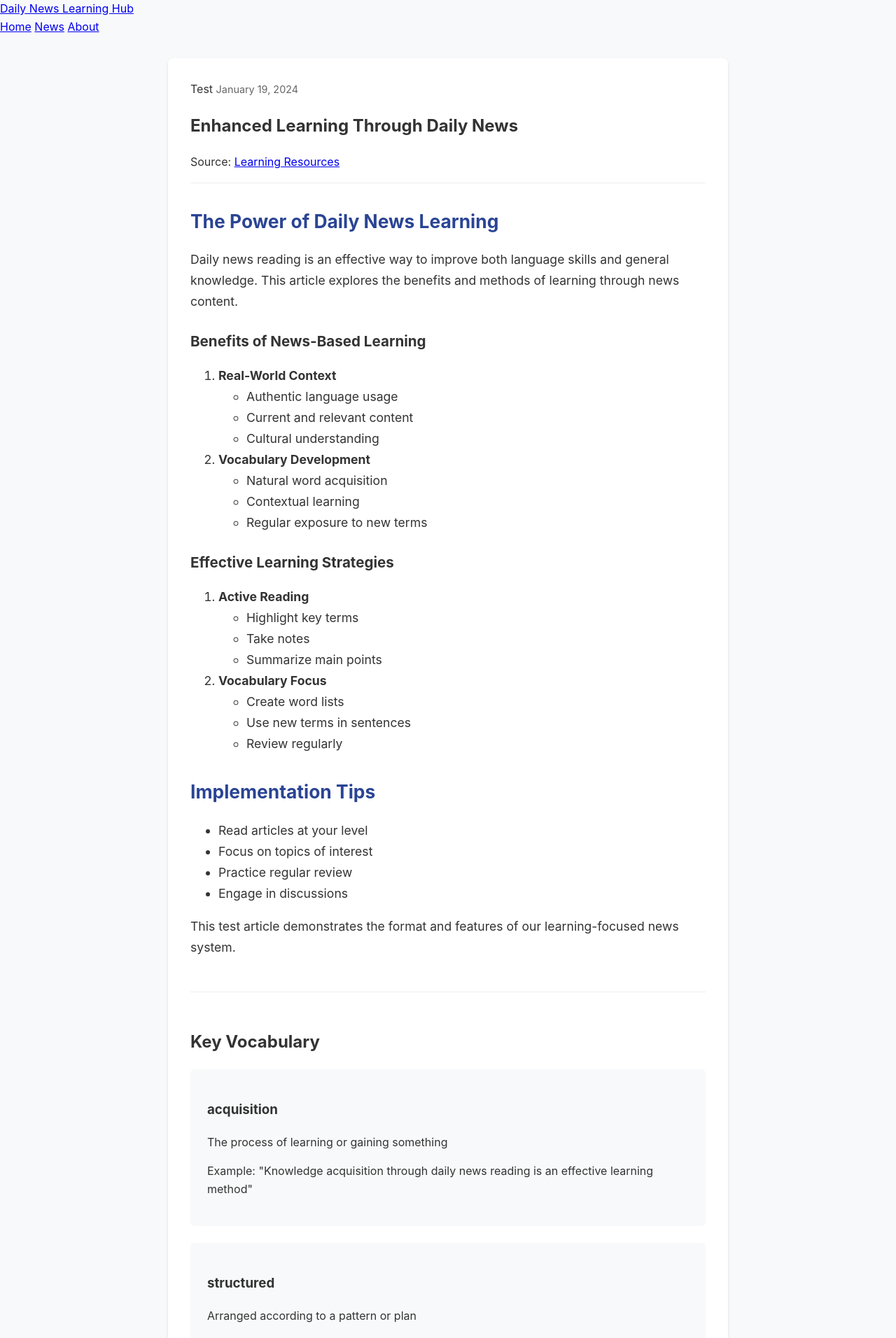
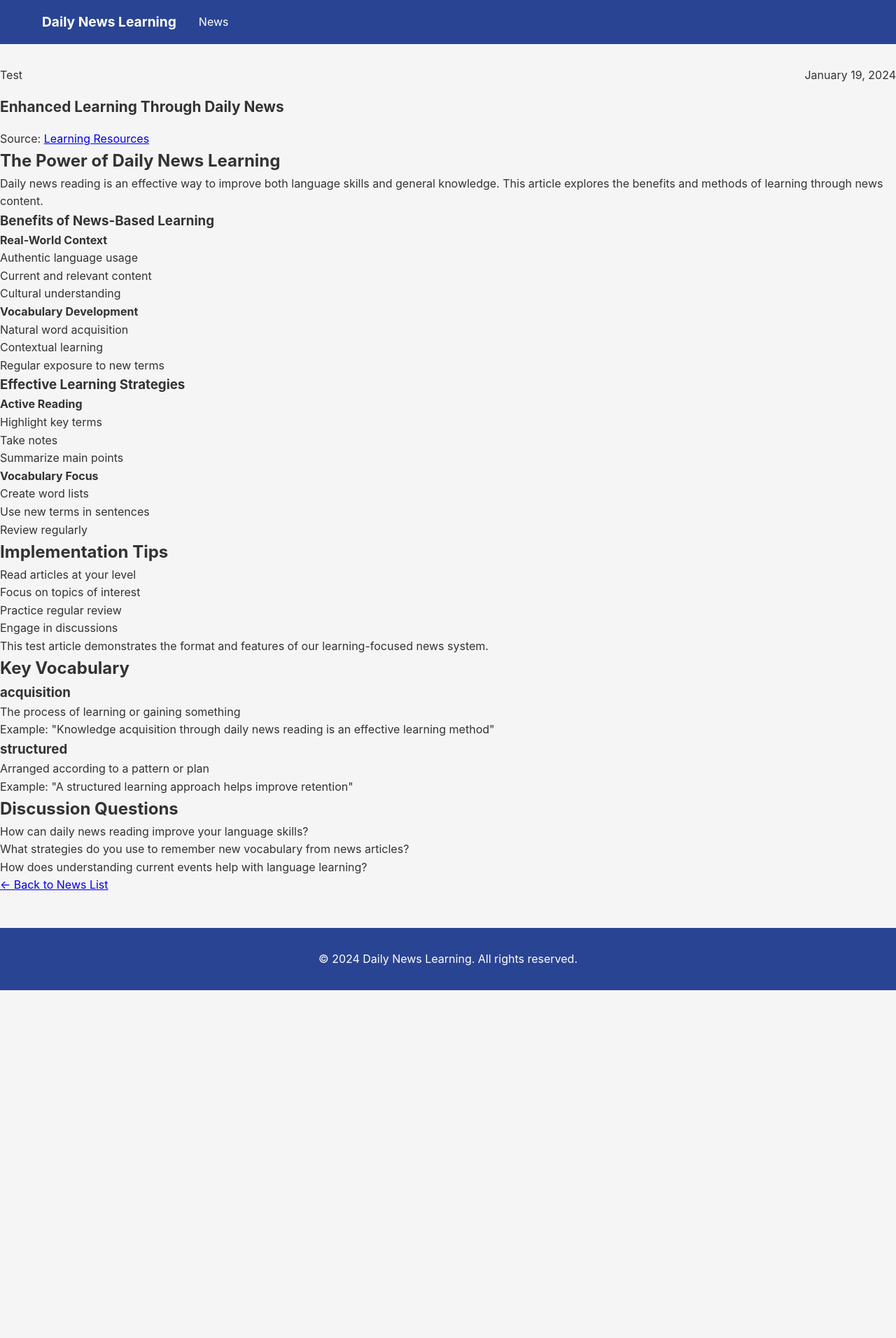
Before and after one commit to SKYEMINMIN/daily-news-learning, a Jekyll site: the page built from _posts/2024-01-19-single-test-article.md, in a window 1280 px wide. Shown: the top 1912 px of the page at 70% size. Built offline with Jekyll 4.4.1, drawn with Linux system fonts in a browser that asks for light colours; after the commit the page ends 1415 px from its top, so only the background shows below that; some of the changed text lies outside the part shown.

Commit message:
Complete restructure of news page and navigation

```diff
--- a/_config.yml
+++ b/_config.yml
@@ -1,13 +1,26 @@
 title: Daily News Learning
+description: Daily news for language learning
 baseurl: "/daily-news-learning"
 url: "https://skyeminmin.github.io"
-markdown: kramdown
 
 # Build settings
-plugins:
-  - jekyll-feed
+markdown: kramdown
+permalink: /:year/:month/:day/:title/
 
-# Exclude files from processing
+# Collections
+collections:
+  posts:
+    output: true
+
+# Defaults
+defaults:
+  - scope:
+      path: ""
+      type: "posts"
+    values:
+      layout: "post"
+
+# Exclude from processing
 exclude:
   - Gemfile
   - Gemfile.lock
--- a/_layouts/default.html
+++ b/_layouts/default.html
@@ -3,30 +3,24 @@
 <head>
     <meta charset="UTF-8">
     <meta name="viewport" content="width=device-width, initial-scale=1.0">
-    <title>{% if page.title %}{{ page.title }} - {% endif %}{{ site.title }}</title>
+    <title>{% if page.title %}{{ page.title }} | {% endif %}{{ site.title }}</title>
     <link rel="stylesheet" href="{{ site.baseurl }}/assets/css/style.css">
 </head>
 <body>
-    <header>
-        <nav class="main-nav">
-            <div class="site-title">
-                <a href="{{ site.baseurl }}/">Daily News Learning Hub</a>
-            </div>
-            <div class="nav-links">
-                <a href="{{ site.baseurl }}/">Home</a>
-                <a href="{{ site.baseurl }}/news">News</a>
-                <a href="{{ site.baseurl }}/about">About</a>
-            </div>
-        </nav>
-    </header>
+    <nav class="site-nav">
+        <div class="nav-container">
+            <a href="{{ site.baseurl }}/" class="site-title">{{ site.title }}</a>
+            <a href="{{ site.baseurl }}/news/" class="nav-link">News</a>
+        </div>
+    </nav>
 
-    <main>
+    <main class="site-content">
         {{ content }}
     </main>
 
-    <footer>
-        <div class="container">
-            <p>&copy; {{ site.time | date: '%Y' }} Daily News Learning Hub. All rights reserved.</p>
+    <footer class="site-footer">
+        <div class="footer-container">
+            <p>&copy; {{ site.time | date: '%Y' }} {{ site.title }}. All rights reserved.</p>
         </div>
     </footer>
 </body>
--- a/assets/css/style.css
+++ b/assets/css/style.css
@@ -1,264 +1,163 @@
-/* Base styles */
-:root {
-    --primary-color: #2a4494;
-    --secondary-color: #f8f9fa;
-    --text-color: #333;
-    --light-text: #666;
-    --border-color: #eee;
-    --card-shadow: 0 2px 4px rgba(0,0,0,0.1);
-    --spacing-unit: 1rem;
+/* Reset and base styles */
+* {
+    margin: 0;
+    padding: 0;
+    box-sizing: border-box;
 }
 
 body {
     font-family: -apple-system, BlinkMacSystemFont, "Segoe UI", Roboto, Arial, sans-serif;
     line-height: 1.6;
-    margin: 0;
-    padding: 0;
-    background-color: var(--secondary-color);
-    color: var(--text-color);
+    color: #333;
+    background-color: #f5f5f5;
 }
 
+/* Navigation */
+.site-nav {
+    background-color: #2a4494;
+    padding: 1rem 0;
+    margin-bottom: 2rem;
+}
+
+.nav-container {
+    max-width: 1200px;
+    margin: 0 auto;
+    padding: 0 20px;
+    display: flex;
+    align-items: center;
+}
+
+.site-title {
+    color: white;
+    text-decoration: none;
+    font-size: 1.2rem;
+    font-weight: bold;
+}
+
+.nav-link {
+    color: white;
+    text-decoration: none;
+    margin-left: 2rem;
+}
+
+/* Container */
 .container {
     max-width: 1200px;
     margin: 0 auto;
-    padding: calc(var(--spacing-unit) * 2);
+    padding: 0 20px;
 }
 
 /* Page Header */
 .page-header {
     text-align: center;
-    margin-bottom: calc(var(--spacing-unit) * 3);
+    margin-bottom: 3rem;
 }
 
 .page-header h1 {
     font-size: 2.5rem;
-    color: var(--primary-color);
-    margin-bottom: var(--spacing-unit);
-}
-
-.header-description {
-    color: var(--light-text);
-    font-size: 1.1rem;
-}
-
-/* Category Filters */
-.category-filters {
-    display: flex;
-    justify-content: center;
-    gap: var(--spacing-unit);
-    margin-bottom: calc(var(--spacing-unit) * 3);
-}
-
-.filter-btn {
-    padding: 0.75rem 1.5rem;
-    border: none;
-    border-radius: 6px;
-    background-color: white;
-    color: var(--text-color);
-    cursor: pointer;
-    font-size: 1rem;
-    transition: all 0.3s ease;
-    box-shadow: var(--card-shadow);
-}
-
-.filter-btn:hover {
-    transform: translateY(-2px);
-}
-
-.filter-btn.active {
-    background-color: var(--primary-color);
-    color: white;
+    color: #2a4494;
+    margin-bottom: 1rem;
 }
 
 /* Articles Grid */
 .articles-grid {
     display: grid;
     grid-template-columns: repeat(auto-fill, minmax(300px, 1fr));
-    gap: calc(var(--spacing-unit) * 2);
+    gap: 2rem;
+    margin-bottom: 3rem;
 }
 
 .article-card {
     background: white;
     border-radius: 8px;
-    padding: calc(var(--spacing-unit) * 1.5);
-    box-shadow: var(--card-shadow);
-    transition: transform 0.3s ease;
-    display: flex;
-    flex-direction: column;
+    padding: 1.5rem;
+    box-shadow: 0 2px 4px rgba(0,0,0,0.1);
+    transition: transform 0.2s ease;
 }
 
 .article-card:hover {
     transform: translateY(-5px);
 }
 
-.article-card-header {
+.article-meta {
     display: flex;
     justify-content: space-between;
     align-items: center;
-    margin-bottom: var(--spacing-unit);
+    margin-bottom: 1rem;
 }
 
-.category-tag {
-    background-color: var(--primary-color);
+.category {
+    background-color: #2a4494;
     color: white;
     padding: 0.5rem 1rem;
     border-radius: 4px;
     font-size: 0.9rem;
 }
 
-.article-date {
-    color: var(--light-text);
+.date {
+    color: #666;
     font-size: 0.9rem;
 }
 
-.article-card-title {
-    margin: 0 0 var(--spacing-unit);
+.article-title {
+    margin: 1rem 0;
     font-size: 1.3rem;
-    line-height: 1.4;
 }
 
-.article-card-title a {
-    color: var(--text-color);
+.article-title a {
+    color: #333;
     text-decoration: none;
-    transition: color 0.3s ease;
+    transition: color 0.2s ease;
 }
 
-.article-card-title a:hover {
-    color: var(--primary-color);
+.article-title a:hover {
+    color: #2a4494;
 }
 
-.article-excerpt {
-    color: var(--light-text);
+.excerpt {
+    color: #666;
+    margin-bottom: 1.5rem;
     font-size: 0.95rem;
-    margin-bottom: var(--spacing-unit);
-}
-
-.article-card-footer {
-    margin-top: auto;
-    padding-top: var(--spacing-unit);
-    border-top: 1px solid var(--border-color);
 }
 
 .read-more {
-    color: var(--primary-color);
+    display: inline-block;
+    color: #2a4494;
     text-decoration: none;
     font-weight: 500;
-    transition: opacity 0.3s ease;
+    transition: opacity 0.2s ease;
 }
 
 .read-more:hover {
     opacity: 0.8;
 }
 
-/* Article Page Styles */
-.article-container {
-    max-width: 800px;
-    margin: calc(var(--spacing-unit) * 2) auto;
-    padding: 0 calc(var(--spacing-unit) * 2);
+/* Footer */
+.site-footer {
+    background-color: #2a4494;
+    color: white;
+    padding: 2rem 0;
+    margin-top: 3rem;
 }
 
-.article {
-    background: white;
-    border-radius: 8px;
-    padding: calc(var(--spacing-unit) * 2);
-    box-shadow: var(--card-shadow);
-}
-
-.article-header {
-    margin-bottom: calc(var(--spacing-unit) * 2);
-    padding-bottom: var(--spacing-unit);
-    border-bottom: 1px solid var(--border-color);
-}
-
-.article-content {
-    font-size: 1.1rem;
-    line-height: 1.7;
-}
-
-.article-content h2 {
-    color: var(--primary-color);
-    margin: calc(var(--spacing-unit) * 2) 0 var(--spacing-unit);
-}
-
-.article-content h3 {
-    color: var(--text-color);
-    margin: calc(var(--spacing-unit) * 1.5) 0 var(--spacing-unit);
-}
-
-/* Vocabulary Section */
-.vocabulary-section {
-    margin-top: calc(var(--spacing-unit) * 3);
-    padding-top: calc(var(--spacing-unit) * 2);
-    border-top: 1px solid var(--border-color);
-}
-
-.vocabulary-list {
-    display: grid;
-    gap: calc(var(--spacing-unit) * 1.5);
-    margin-top: var(--spacing-unit);
-}
-
-.vocabulary-item {
-    background: var(--secondary-color);
-    padding: calc(var(--spacing-unit) * 1.5);
-    border-radius: 6px;
-}
-
-/* Discussion Section */
-.discussion-section {
-    margin-top: calc(var(--spacing-unit) * 3);
-    padding-top: calc(var(--spacing-unit) * 2);
-    border-top: 1px solid var(--border-color);
-}
-
-.discussion-questions {
-    list-style-type: none;
-    padding: 0;
-}
-
-.discussion-questions li {
-    margin-bottom: var(--spacing-unit);
-    padding: var(--spacing-unit);
-    background: var(--secondary-color);
-    border-radius: 6px;
-}
-
-/* Navigation */
-.back-to-news {
-    display: inline-block;
-    color: var(--primary-color);
-    text-decoration: none;
-    font-weight: 500;
-    margin-top: calc(var(--spacing-unit) * 2);
+.footer-container {
+    max-width: 1200px;
+    margin: 0 auto;
+    padding: 0 20px;
+    text-align: center;
 }
 
 /* Responsive Design */
 @media (max-width: 768px) {
     .container {
-        padding: var(--spacing-unit);
-    }
-
-    .page-header h1 {
-        font-size: 2rem;
-    }
-
-    .category-filters {
-        flex-wrap: wrap;
-    }
-
-    .filter-btn {
-        width: calc(50% - var(--spacing-unit));
+        padding: 0 15px;
     }
 
     .articles-grid {
         grid-template-columns: 1fr;
     }
 
-    .article-container {
-        padding: 0 var(--spacing-unit);
-    }
-
-    .article {
-        padding: var(--spacing-unit);
+    .page-header h1 {
+        font-size: 2rem;
     }
 }
```
Also changed, not shown: _posts/2024-01-19-test-article.md (added, +20 -0 lines), news.html (+12 -20 lines), news/index.html (deleted, +0 -38 lines).
